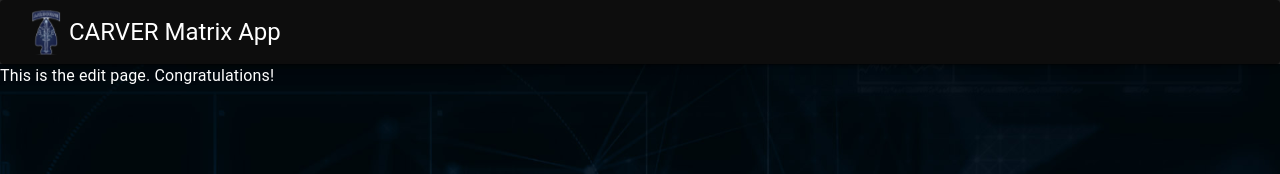
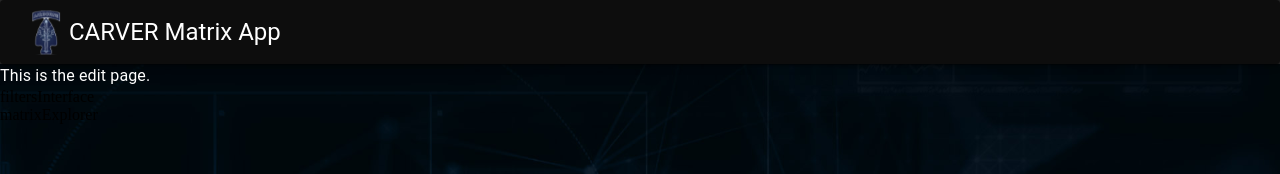
Before and after one commit to garyorsargos/carver-matrix, a React (Vite) app in the folder ui/: page /EditMatrix in a window 1280 px wide. Shown: the top 174 px of the page. Built offline with nearby package versions, Linux system fonts and the light colour scheme.

Commit message:
CARVER 87, Edit Page Skeleton (#9)
* Inital containers

* added outline for components, basic file layering and base components created

```diff
--- /dev/null
+++ b/ui/src/components/custom/search/filtersInterface.tsx
@@ -0,0 +1,9 @@
+import React, { Component } from 'react'
+
+export default class filtersInterface extends Component {
+  render() {
+    return (
+      <div>filtersInterface</div>
+    )
+  }
+}
--- /dev/null
+++ b/ui/src/components/custom/search/matrixExplorer.tsx
@@ -0,0 +1,9 @@
+import React, { Component } from 'react'
+
+export default class matrixExplorer extends Component {
+  render() {
+    return (
+      <div>matrixExplorer</div>
+    )
+  }
+}
--- a/ui/src/pages/EditMatrix.tsx
+++ b/ui/src/pages/EditMatrix.tsx
@@ -1,10 +1,28 @@
-import { Typography } from "@mui/material";
+import { Box, Typography } from "@mui/material";
+import FiltersInterface from "../components/custom/search/filtersInterface";
+import MatrixExplorer from "../components/custom/search/matrixExplorer";
 
 export const EditMatrix: React.FC = () => {
   return (
-    <Typography data-testid="edit-page" sx={{ color: "#FFF" }}>
-      This is the edit page. Congratulations!
-    </Typography>
+    <>
+      <Typography data-testid="edit-page" sx={{ color: "#FFF" }}>
+        This is the edit page.
+      </Typography>
+      <Box id="searchFiltersBox">
+        <FiltersInterface/>
+      </Box>
+      <Box id="matrixExplorerBox">
+        <MatrixExplorer/>
+      </Box>
+      <Box id="matrixEditorBox">
+        <Box id="userListBox">
+
+        </Box>
+        <Box id="editMatrixBox">
+
+        </Box>
+      </Box>
+    </>
   );
 };
 
```
Also changed, not shown: ui/src/components/custom/search/matrixCardLg.tsx (added, +10 -0 lines), 2 other files (tests, documents, lock files or other folders).
